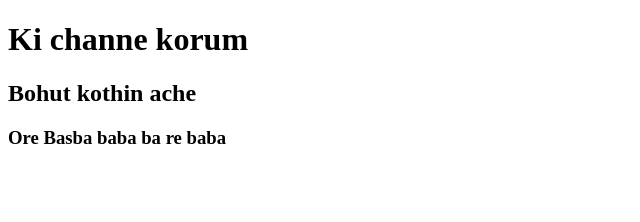
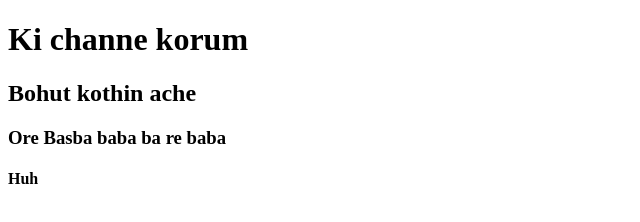
Before and after one commit to Shahrear-Talha/My_Second_Repo, a plain HTML site: page index.html in a window 1280 px wide. Shown: the full height of the page, 0-640 px from the left. Drawn offline with Linux system fonts and the light colour scheme.

Commit message:
again chage

```diff
--- a/index.html
+++ b/index.html
@@ -10,5 +10,6 @@
     <h1>Ki channe  korum</h1>
     <h2>Bohut kothin ache</h2>
     <h3>Ore Basba baba ba re baba</h3>
+    <h4>Huh</h4>
 </body>
 </html>
```
